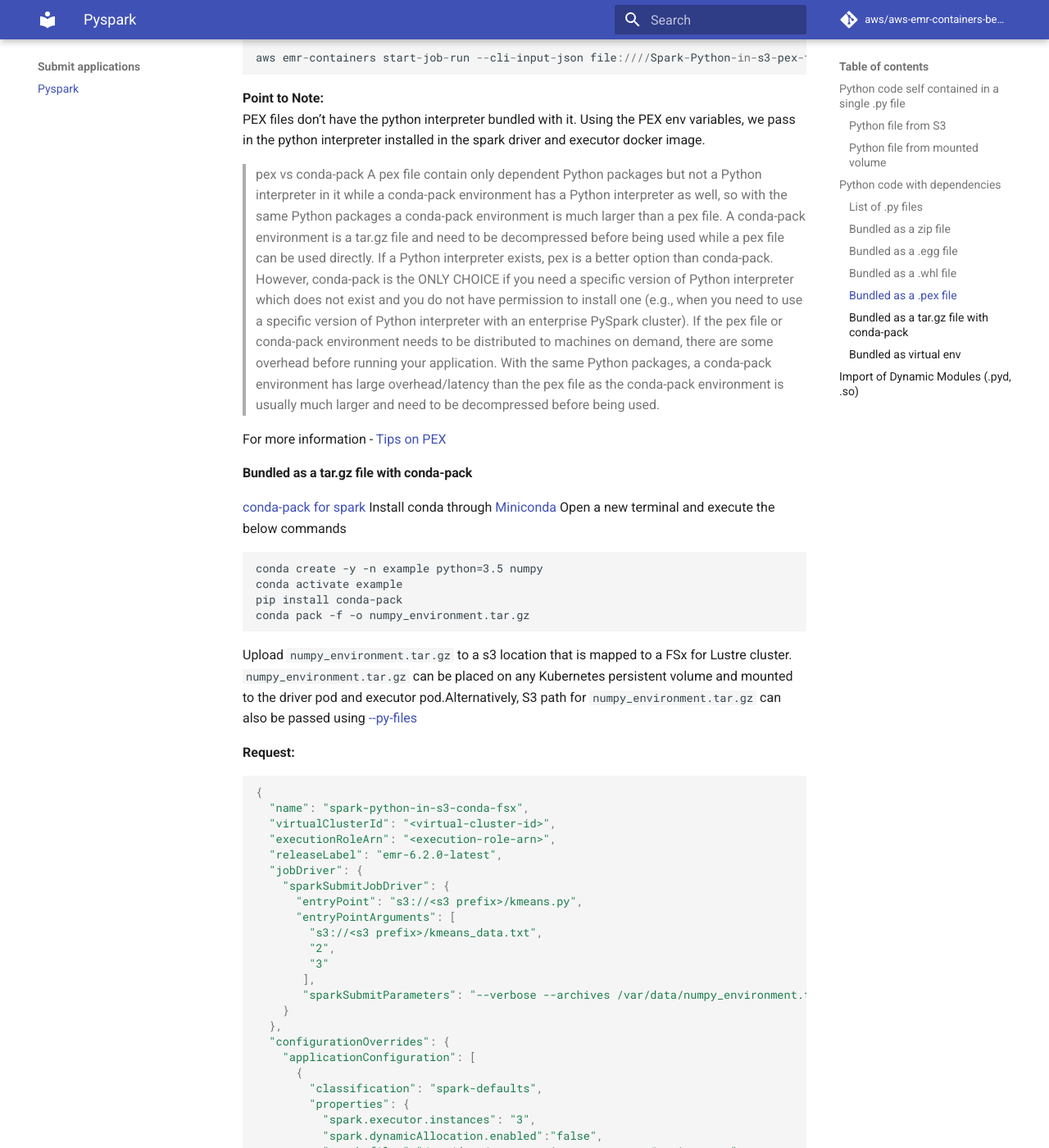
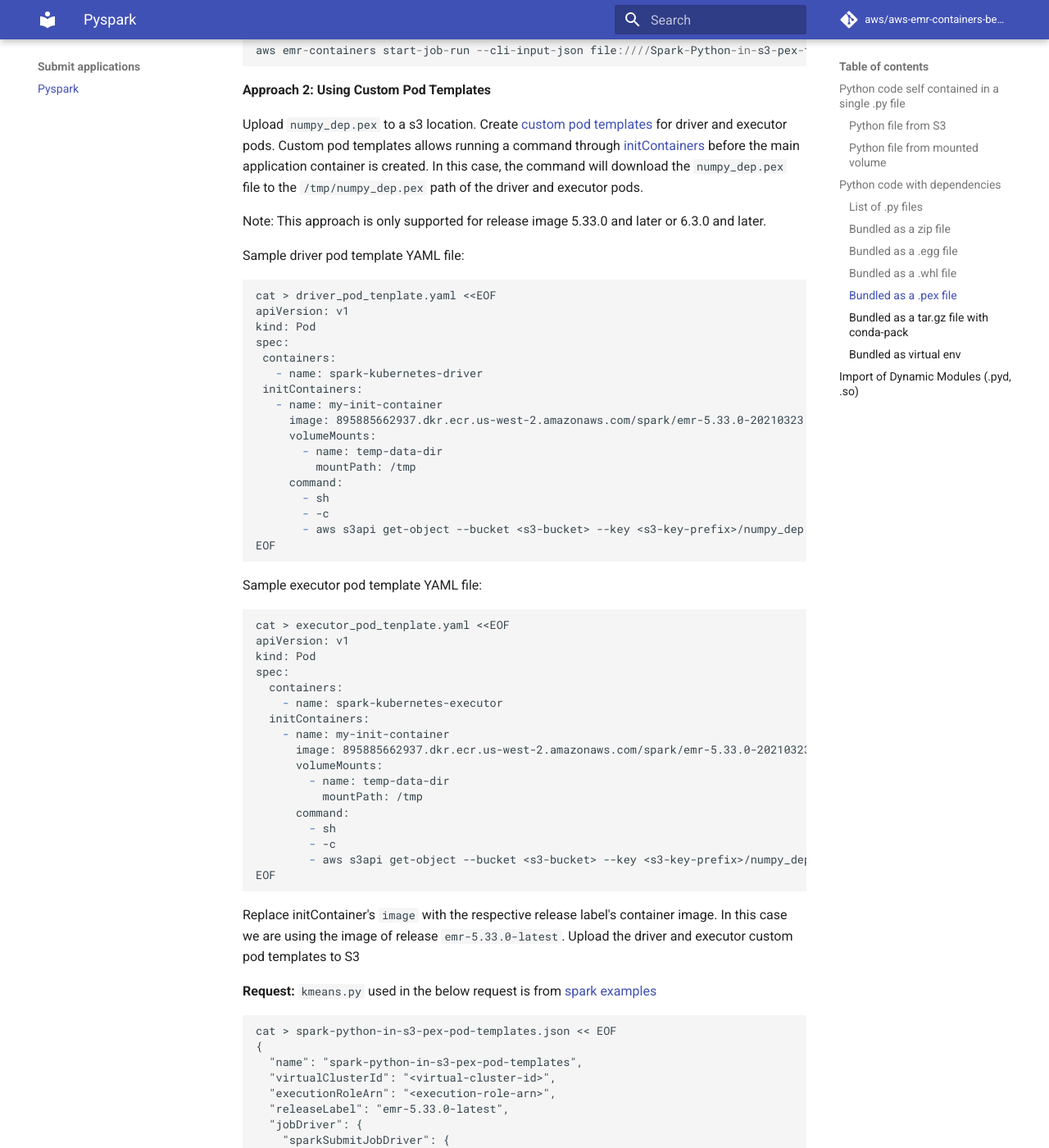
Before and after one commit to aws/aws-emr-containers-best-practices, an MkDocs documentation site: the page built from content/submit-applications/docs/spark/pyspark.md, in a window 1280 px wide and 1400 px high, scrolled down 9790 px. Shown: the whole window at 82% size. Built offline with MkDocs 1.6.1 and Material for MkDocs 9.7.7, drawn with Linux system fonts in a browser that asks for light colours; comment, search, counter and statistics services are not loaded; some of the changed text lies outside the part shown.

Commit message:
Added documentation of PEX file support for Pyspark job using custom pod templates

````diff
--- a/content/submit-applications/docs/spark/pyspark.md
+++ b/content/submit-applications/docs/spark/pyspark.md
@@ -428,9 +428,9 @@ To read more about PEX:
 [pex packaging for pyspark](http://www.legendu.net/misc/blog/packaging-python-dependencies-for-pyspark-using-pex/)
 
 
+**Approach 1: Using FSX on Lustre cluster**
 
 Upload `numpy_dep.pex` to a s3 location that is mapped to a FSx for Lustre cluster. `numpy_dep.pex` can be placed on any Kubernetes persistent volume and mounted to the driver pod and executor pod.
-Alternatively, S3 path for ``numpy_dep.pex`` can also be passed using [--py-files](# List of .py files)
 **Request:**
 ``kmeans.py`` used in the below request is from [spark examples](https://github.com/apache/spark/blob/master/examples/src/main/python/kmeans.py)
 ```
@@ -488,6 +488,111 @@ cat > spark-python-in-s3-pex-fsx.json << EOF
 }
 
 aws emr-containers start-job-run --cli-input-json file:////Spark-Python-in-s3-pex-fsx.json
+```
+**Approach 2: Using Custom Pod Templates**
+
+Upload `numpy_dep.pex` to a s3 location. Create [custom pod templates](https://docs.aws.amazon.com/emr/latest/EMR-on-EKS-DevelopmentGuide/pod-templates.html) for driver and executor pods. Custom pod templates allows running a command through [initContainers](https://kubernetes.io/docs/concepts/workloads/pods/init-containers/) before the main application container is created.
+In this case, the command will download the `numpy_dep.pex` file to the `/tmp/numpy_dep.pex` path of the driver and executor pods.
+
+Note: This approach is only supported for release image 5.33.0 and later or 6.3.0 and later.
+
+Sample driver pod template YAML file:
+```
+cat > driver_pod_tenplate.yaml <<EOF
+apiVersion: v1
+kind: Pod
+spec:
+ containers:
+   - name: spark-kubernetes-driver
+ initContainers:
+   - name: my-init-container
+     image: 895885662937.dkr.ecr.us-west-2.amazonaws.com/spark/emr-5.33.0-20210323:2.4.7-amzn-1-vanilla
+     volumeMounts:
+       - name: temp-data-dir
+         mountPath: /tmp
+     command:
+       - sh
+       - -c
+       - aws s3api get-object --bucket <s3-bucket> --key <s3-key-prefix>/numpy_dep.pex /tmp/numpy_dep.pex && chmod u+x /tmp/numpy_dep.pex
+EOF
+```
+
+Sample executor pod template YAML file:
+```
+cat > executor_pod_tenplate.yaml <<EOF
+apiVersion: v1
+kind: Pod
+spec:
+  containers:
+    - name: spark-kubernetes-executor
+  initContainers:
+    - name: my-init-container
+      image: 895885662937.dkr.ecr.us-west-2.amazonaws.com/spark/emr-5.33.0-20210323:2.4.7-amzn-1-vanilla
+      volumeMounts:
+        - name: temp-data-dir
+          mountPath: /tmp
+      command:
+        - sh
+        - -c
+        - aws s3api get-object --bucket <s3-bucket> --key <s3-key-prefix>/numpy_dep.pex /tmp/numpy_dep.pex && chmod u+x /tmp/numpy_dep.pex
+EOF
+```
+Replace initContainer's `image` with the respective release label's container image. In this case we are using the image of release `emr-5.33.0-latest`.
+Upload the driver and executor custom pod templates to S3
+
+**Request:**
+``kmeans.py`` used in the below request is from [spark examples](https://github.com/apache/spark/blob/master/examples/src/main/python/kmeans.py)
+```
+cat > spark-python-in-s3-pex-pod-templates.json << EOF
+{
+  "name": "spark-python-in-s3-pex-pod-templates",
+  "virtualClusterId": "<virtual-cluster-id>",
+  "executionRoleArn": "<execution-role-arn>",
+  "releaseLabel": "emr-5.33.0-latest",
+  "jobDriver": {
+    "sparkSubmitJobDriver": {
+      "entryPoint": "s3://<s3 prefix>/kmeans.py",
+      "entryPointArguments": [
+        "s3://<s3 prefix>/kmeans_data.txt",
+        "2",
+        "3"
+       ],
+       "sparkSubmitParameters": "--conf spark.executor.instances=2 --conf spark.executor.memory=2G --conf spark.driver.memory=2G --conf spark.executor.cores=2"
+    }
+  },
+  "configurationOverrides": {
+    "applicationConfiguration": [
+      {
+        "classification": "spark-defaults",
+        "properties": {
+          "spark.kubernetes.pyspark.pythonVersion":"3",
+          "spark.kubernetes.driverEnv.PEX_ROOT":"./tmp",
+          "spark.executorEnv.PEX_ROOT":"./tmp",
+          "spark.kubernetes.driverEnv.PEX_INHERIT_PATH":"prefer",
+          "spark.executorEnv.PEX_INHERIT_PATH":"prefer",
+          "spark.kubernetes.driverEnv.PEX_VERBOSE":"10",
+          "spark.kubernetes.driverEnv.PEX_PYTHON":"python3",
+          "spark.executorEnv.PEX_PYTHON":"python3",
+          "spark.pyspark.driver.python":"/tmp/numpy_dep.pex",
+          "spark.pyspark.python":"/tmp/numpy_dep.pex",
+          "spark.kubernetes.driver.podTemplateFile": "s3://<s3-prefix>/driver_pod_template.yaml",
+          "spark.kubernetes.executor.podTemplateFile": "s3://<s3-prefix>/executor_pod_template.yaml"
+         }
+      }
+    ],
+    "monitoringConfiguration": {
+      "cloudWatchMonitoringConfiguration": {
+        "logGroupName": "/emr-containers/jobs",
+        "logStreamNamePrefix": "demo"
+      },
+      "s3MonitoringConfiguration": {
+        "logUri": "s3://joblogs"
+      }
+    }
+  }
+}
+
+aws emr-containers start-job-run --cli-input-json file:////Spark-Python-in-s3-pex-pod-templates.json
 ```
 
 **Point to Note:**
````
